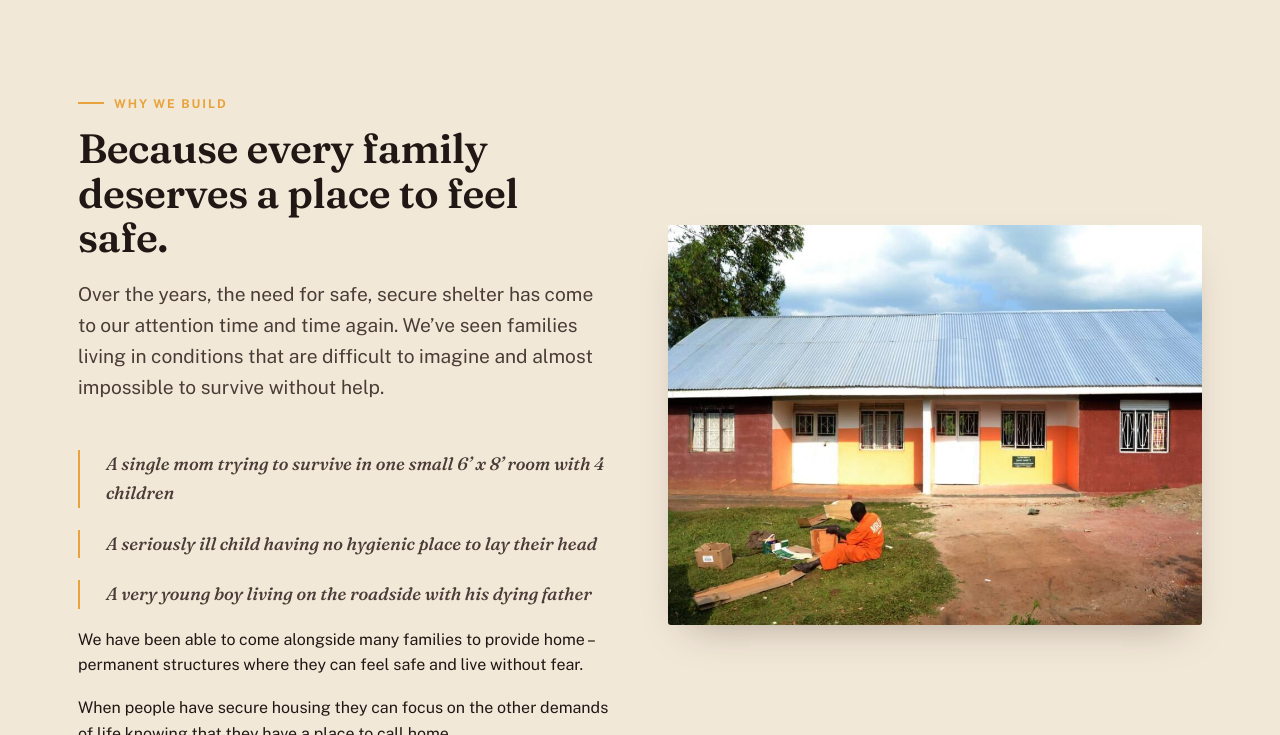
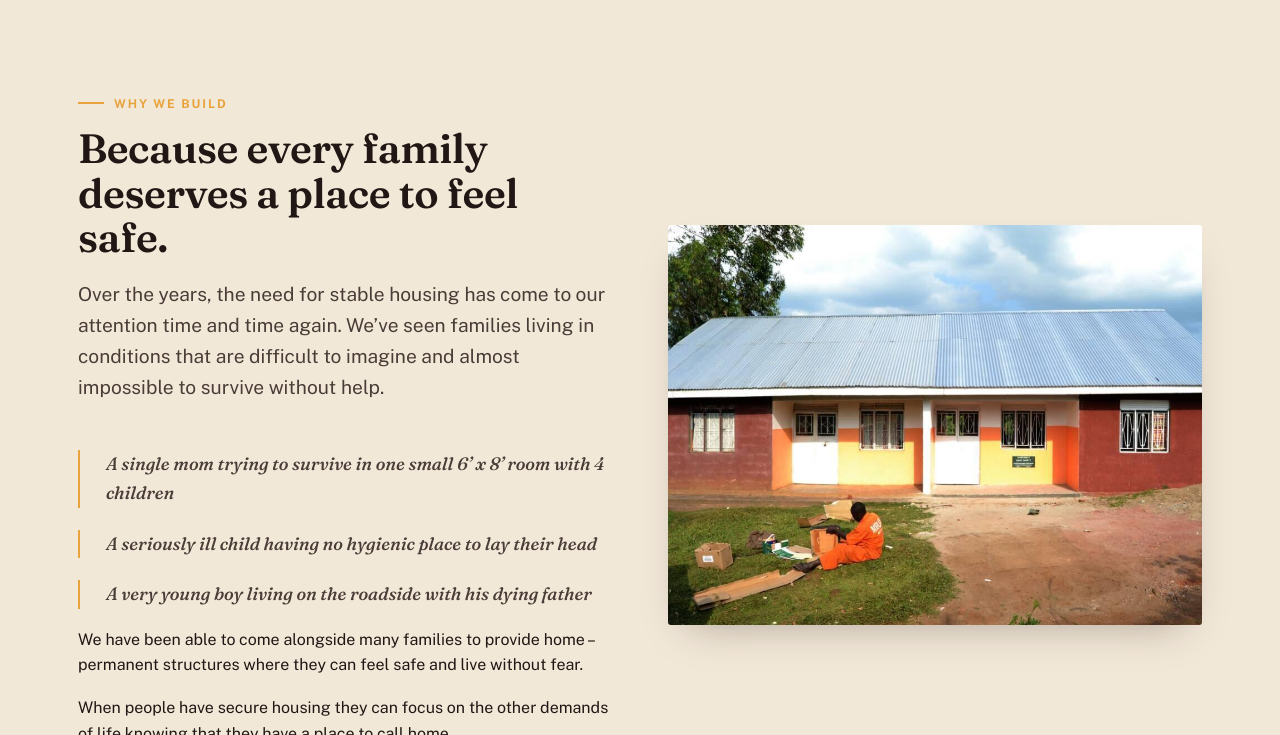
Before and after one commit to deanisaac06/Harmony-Life, a plain HTML site: page homes.html in a window 1280 px wide. Shown: the part 1314-2049 px from the top of the page. Drawn offline with nearby package versions, Linux system fonts and the light colour scheme.

Commit message:
Homes: 'safe, secure shelter' -> 'stable housing'

```diff
--- a/homes.html
+++ b/homes.html
@@ -68,7 +68,7 @@
       <div>
         <p class="eyebrow">Why we build</p>
         <h2 class="h-section">Because every family deserves a place to feel safe.</h2>
-        <p class="lede">Over the years, the need for safe, secure shelter has come to our attention time and time again. We&rsquo;ve seen families living in conditions that are difficult to imagine and almost impossible to survive without help.</p>
+        <p class="lede">Over the years, the need for stable housing has come to our attention time and time again. We&rsquo;ve seen families living in conditions that are difficult to imagine and almost impossible to survive without help.</p>
         <ul class="faith-list mt-lg">
           <li>A single mom trying to survive in one small 6&rsquo; x 8&rsquo; room with 4 children</li>
           <li>A seriously ill child having no hygienic place to lay their head</li>
```
